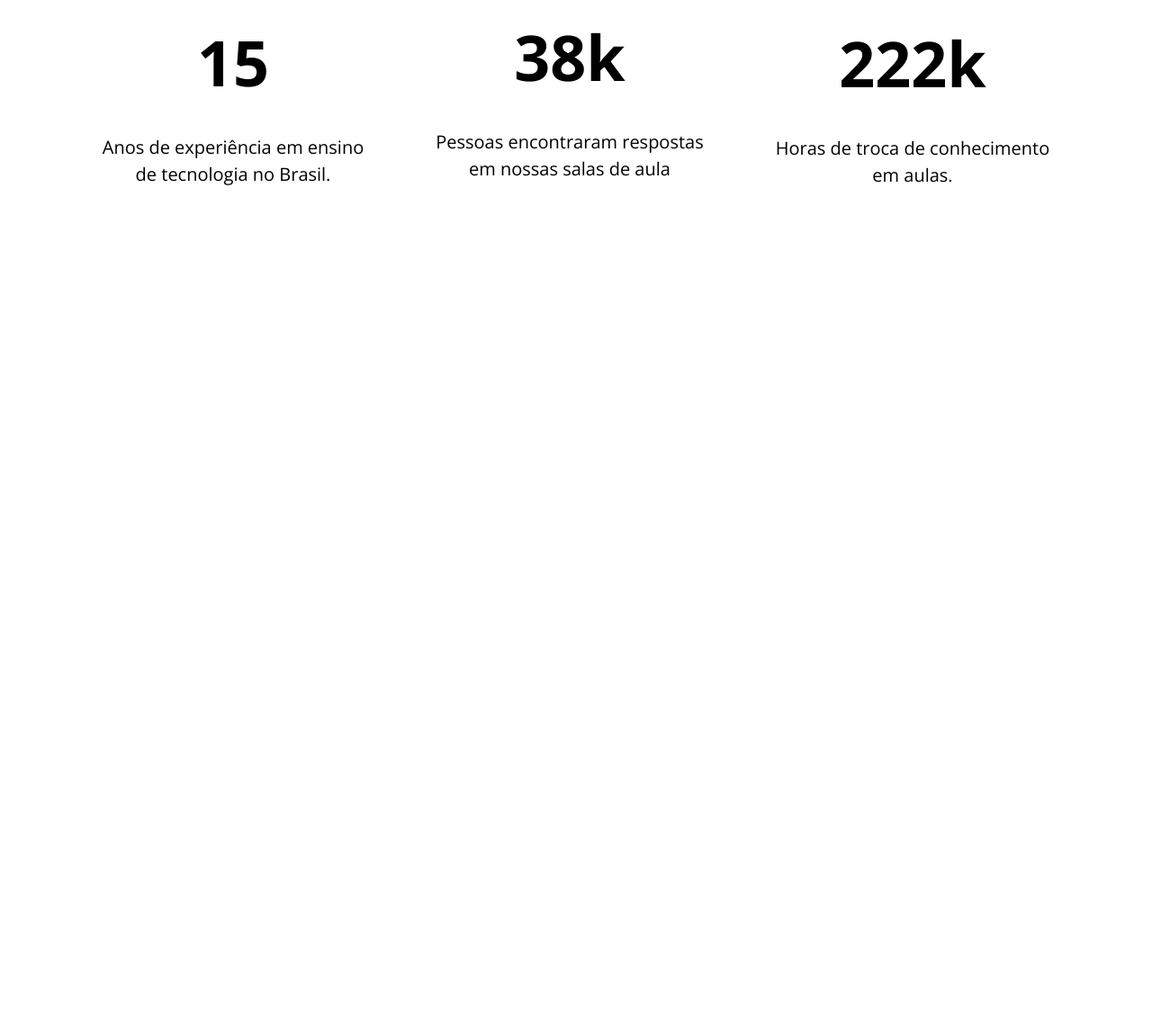
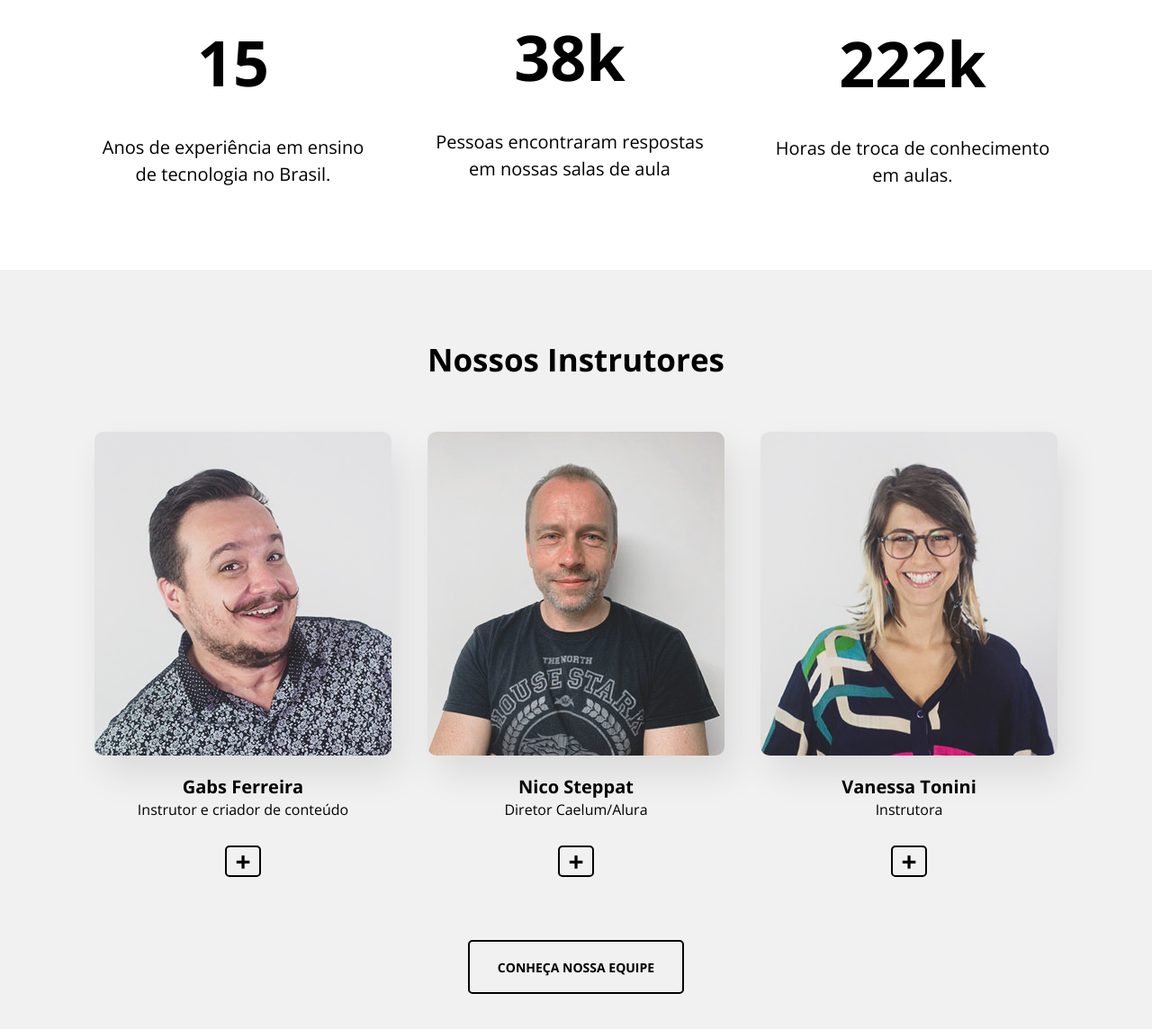
Before and after one commit to GoharaJunior/caelum, a website: page index.html in a window 1280 px wide. Shown: the part 2027-3171 px from the top of the page at 90% size. Before the commit the page ends 2327 px from the top, so only its background shows below. Drawn offline with nearby package versions, Linux system fonts and the light colour scheme.

Commit message:
Instrutores html, estilos instrutores

```diff
--- a/css/SCSS/Components/_buttons.scss
+++ b/css/SCSS/Components/_buttons.scss
@@ -60,3 +60,52 @@
     border: 2px solid $primary-color;
   }
 }
+
+.btn-4 {
+  font-family: 'Open Sans',sans-serif;
+  font-size: 30px;
+  font-weight: bold;
+  text-transform: uppercase;
+  display: block;
+  color: #000;
+  border: 2px solid #000;
+  background: transparent;
+  width: 40px;
+  height: 35px;
+  border-radius: 5px;
+  justify-content: center;
+  display: flex;
+  align-items: center;
+  transition: 250ms ease;
+
+  &:hover {
+    background-color: $primary-color;
+    color: #000;
+    border: 2px solid $primary-color;
+  }
+}
+
+.btn-5 {
+  font-family: 'Open Sans',sans-serif;
+  font-size: 14px;
+  font-weight: bold;
+  text-transform: uppercase;
+  display: block;
+  color: #000;
+  border: 2px solid #000;
+  background: transparent;
+  width: 240px;
+  height: 60px;
+  border-radius: 5px;
+  justify-content: center;
+  display: flex;
+  align-items: center;
+  transition: 250ms ease;
+
+
+  &:hover {
+    background-color: $primary-color;
+    color: #000;
+    border: 2px solid $primary-color;
+  }
+}
--- a/css/SCSS/abstracts/_mixins.scss
+++ b/css/SCSS/abstracts/_mixins.scss
@@ -64,6 +64,12 @@
   }
 }
 
+@mixin desktop-2 {
+  @media (max-width: 1156px) {
+    @content;
+  }
+}
+
 @mixin mobile {
   @media (max-width: 768px) {
     @content;
--- a/css/SCSS/layouts/_courses.scss
+++ b/css/SCSS/layouts/_courses.scss
@@ -144,6 +144,3 @@
   justify-content: center;
   @include container-fluid;
 }
-
-
-//
--- a/css/SCSS/layouts/_instructors.scss
+++ b/css/SCSS/layouts/_instructors.scss
@@ -0,0 +1,54 @@
+.our-instructors-bg {
+  padding-bottom: 80px;
+  text-align: center;
+  background-color: #f1f1f1;
+}
+
+.our-instructors-bg h2 {
+  text-align: center;
+  padding-top: 90px;
+  @include title-medium-2;
+}
+
+.our-instructors-container {
+  display: flex;
+  justify-content: center;
+  align-items: center;
+  padding: 50px 15px;
+  text-align: center;
+  @include container-fluid;
+
+}
+
+.instructors {
+  padding: 20px;
+}
+
+.instructors img {
+  border-radius: 10px;
+  box-shadow: 10px 20px 40px rgba(0, 0, 0, 0.0957314);
+}
+
+.instructors h3 {
+  margin: 0px;
+  padding-top: 20px;
+  @include title-small-1;
+}
+
+.instructors p {
+  margin: 0px;
+  padding-bottom: 30px;
+  @include title-small-3;
+}
+
+.instructors a {
+  margin: 0 auto;
+}
+
+.btn-equip {
+    display: flex;
+    justify-content: center;
+    flex-wrap: wrap;
+    max-width: 1200px;
+    margin: 0 auto;
+}
--- a/css/SCSS/styles.scss
+++ b/css/SCSS/styles.scss
@@ -17,5 +17,6 @@
 @import 'layouts/courses';
 @import 'layouts/feature';
 @import 'layouts/instructors';
+@import 'layouts/footer';
 
 // VENDORS
--- a/index.html
+++ b/index.html
@@ -159,8 +159,30 @@
   </section>
   <!-- OUR INSTRUCTORS -->
   <section class="our-instructors-bg">
-    <div class="our-instructors">
+    <h2>Nossos Instrutores</h2>
+    <div class="our-instructors-container">
+      <div class="instructors">
+        <img src="/img/GABRIEL_FERREIRA.jpg" alt="Grabriel Ferreira">
+        <h3>Gabs Ferreira</h3>
+        <p>Instrutor e criador de conteúdo</p>
+        <a class="btn-4" href="#">+</a>
+      </div>
+      <div class="instructors">
+        <img src="/img/NICO-STEPPAT.jpg" alt="Nico Steppat">
+        <h3>Nico Steppat</h3>
+        <p>Diretor Caelum/Alura</p>
+        <a class="btn-4" href="#">+</a>
 
+      </div>
+      <div class="instructors">
+        <img src="/img/VANESSA_TONINI.jpg" alt="Vanessa Tonini">
+        <h3>Vanessa Tonini</h3>
+        <p>Instrutora</p>
+        <a class="btn-4" href="#">+</a>
+      </div>
+    </div>
+    <div class="btn-equip">
+      <a class="btn-5" href="#">Conheça nossa equipe</a>
     </div>
   </section>
 </body>
```
Also changed, not shown: css/styles.css, img/GABRIEL_FERREIRA.jpg (added), img/NICO-STEPPAT.jpg (added), img/VANESSA_TONINI.jpg (added).
